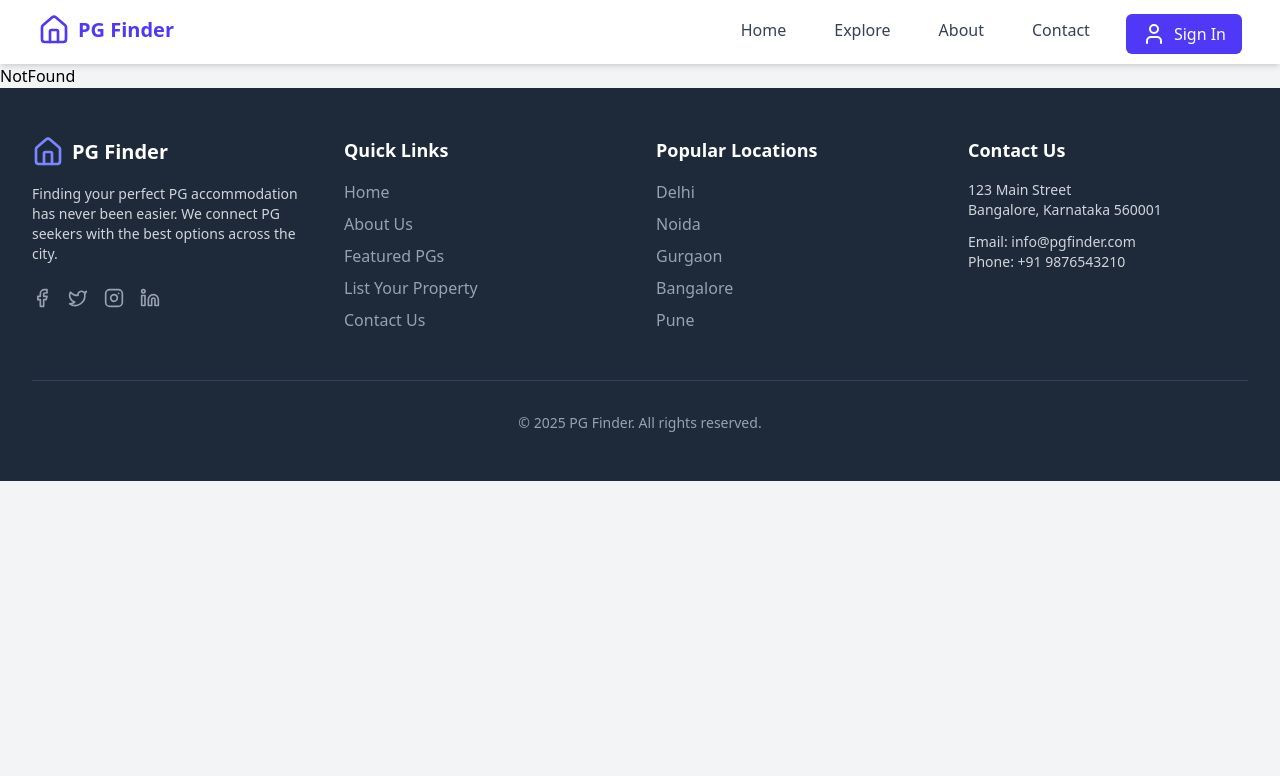
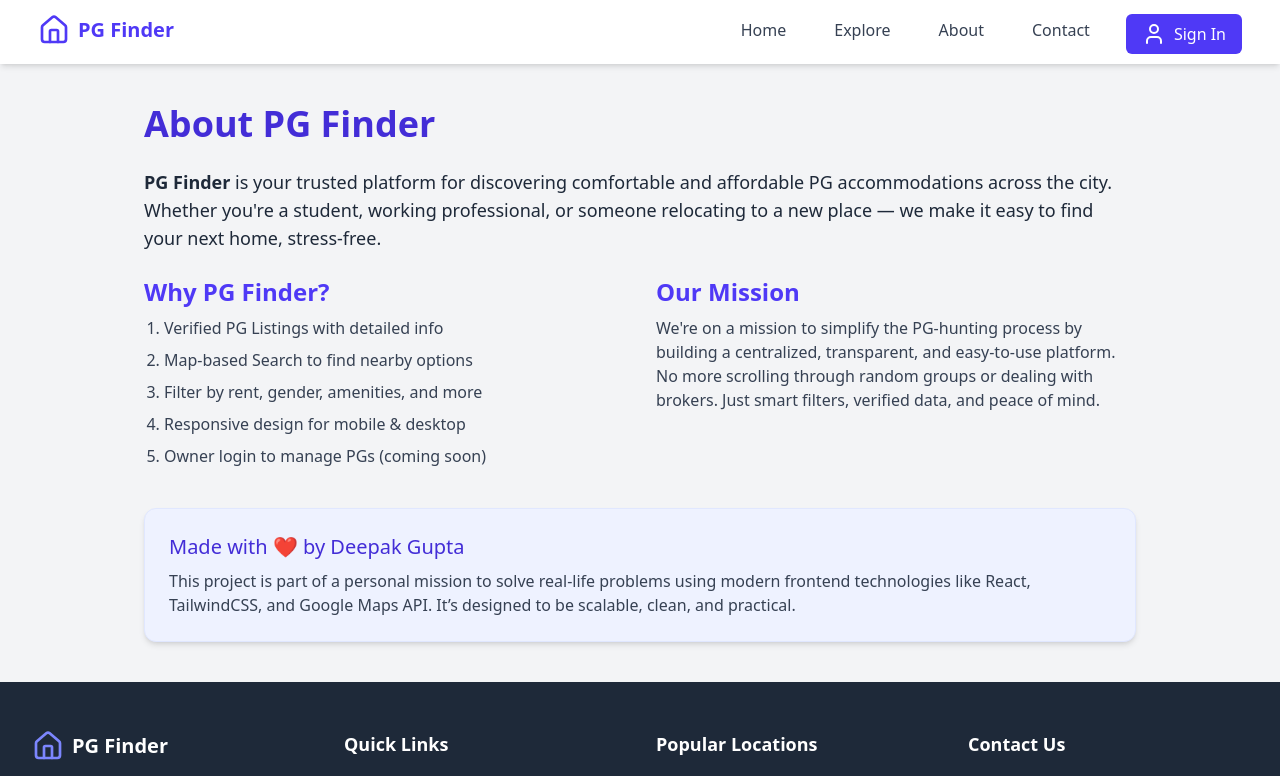
Before and after one commit to deepakguptabvp/pg-finder, a React (Vite) app: page /about in a window 1280 px wide. Shown: the top 776 px of the page. Built offline with nearby package versions, Linux system fonts and the light colour scheme.

Commit message:
Completed about component

```diff
--- a/package.json
+++ b/package.json
@@ -16,6 +16,7 @@
     "lucide-react": "^0.511.0",
     "react": "^19.1.0",
     "react-dom": "^19.1.0",
+    "react-hot-toast": "^2.5.2",
     "react-icons": "^5.5.0",
     "react-router": "^7.6.1",
     "tailwindcss": "^4.1.8"
--- a/src/App.jsx
+++ b/src/App.jsx
@@ -7,9 +7,12 @@ import Login from "./pages/Login";
 import NotFound from "./pages/NotFound";
 import MapView from "./components/MapView";
 import { useState } from "react";
+import About from "./pages/About";
+import Contact from "./pages/Contact";
 
 function App() {
-const [user, setUser] = useState(null);
+  const [user, setUser] = useState(null);
+
 
   return (
     <>
@@ -18,8 +21,8 @@ const [user, setUser] = useState(null);
           <Route path="/" element={<MainLayout />}>
             <Route path="/" element={<Home />}></Route>
             <Route path="/login" element={<Login setUser={setUser} />}></Route>
-            <Route path="/dashboard" element={<Dashboard />}></Route>
-            <Route path="/mapview" element={<MapView/>}></Route>
+            <Route path="/about" element={<About />}></Route>
+            <Route path="/contact" element={<Contact />}></Route>
             <Route path="*" element={<NotFound />}></Route>
           </Route>
         </Routes>
--- a/src/components/Header.jsx
+++ b/src/components/Header.jsx
@@ -1,19 +1,13 @@
-import { MenuIcon, XIcon, HomeIcon, UserIcon, User2Icon } from "lucide-react";
+import { MenuIcon, XIcon, HomeIcon, UserIcon } from "lucide-react";
 import { useState } from "react";
 import { Link } from "react-router";
 
 const Header = () => {
-  // let navigate = useNavigate();
-
   const [isMenuOpen, setIsMenuOpen] = useState(false);
 
   const toggleMobileMenu = () => {
     setIsMenuOpen(!isMenuOpen);
   };
-
-  // const handleLogin = () => {
-  //   navigate("/login");
-  // };
 
   return (
     <nav className="shadow-md sticky top-0 z-10 bg-white md:h-20 lg:h-16 h-13 p-1.5">
@@ -49,25 +43,29 @@ const Header = () => {
           >
             <div className="flex flex-col md:flex-row md:items-center gap-3 md:gap-6 p-4 md:p-0 text-md font-medium">
               <Link
-                to="/home"
+                to="/"
+                onClick={() => isMenuOpen && toggleMobileMenu()}
                 className="text-gray-700 hover:text-indigo-600 px-3 py-2"
               >
                 Home
               </Link>
               <Link
                 to="/explore"
+                onClick={() => isMenuOpen && toggleMobileMenu()}
                 className="text-gray-700 hover:text-indigo-600 px-3 py-2"
               >
                 Explore
               </Link>
               <Link
                 to="/about"
+                onClick={() => isMenuOpen && toggleMobileMenu()}
                 className="text-gray-700 hover:text-indigo-600 px-3 py-2"
               >
                 About
               </Link>
               <Link
                 to="/contact"
+                onClick={() => isMenuOpen && toggleMobileMenu()}
                 className="text-gray-700 hover:text-indigo-600 px-3 py-2"
               >
                 Contact
@@ -75,6 +73,7 @@ const Header = () => {
 
               <Link
                 to="/login"
+                onClick={() => isMenuOpen && toggleMobileMenu()}
                 className="w-full mt-2  bg-indigo-600 text-white px-4 py-2  rounded-md transition hover:bg-indigo-700 cursor-pointer"
               >
                 <div className="flex justify-center items-center">
--- a/src/layout/MainLayout.jsx
+++ b/src/layout/MainLayout.jsx
@@ -1,7 +1,8 @@
 import { Outlet } from "react-router";
-import Sidebar from "../components/Sidebar";
+// import Sidebar from "../components/Sidebar";
 import Header from "../components/Header";
 import Footer from "../components/Footer";
+import { Toaster } from "react-hot-toast";
 
 const MainLayout = () => {
   return (
@@ -16,6 +17,7 @@ const MainLayout = () => {
         <Header />
         {/* Child routes will be rendered here */}
         <main>
+          <Toaster position="top-center" reverseOrder={false} />
           <Outlet />
         </main>
         <Footer />
--- /dev/null
+++ b/src/pages/About.jsx
@@ -0,0 +1,42 @@
+import React from "react";
+
+const About = () => {
+  return (
+    <div className="max-w-5xl mx-auto px-4 py-10 text-gray-800">
+      <h1 className="text-4xl font-bold text-indigo-700 mb-6">About PG Finder</h1>
+
+      <p className="text-lg mb-6">
+        <strong>PG Finder</strong> is your trusted platform for discovering comfortable and affordable PG accommodations across the city. Whether you're a student, working professional, or someone relocating to a new place — we make it easy to find your next home, stress-free.
+      </p>
+
+      <div className="grid md:grid-cols-2 gap-8 mb-10">
+        <div>
+          <h2 className="text-2xl font-semibold mb-2 text-indigo-600">Why PG Finder?</h2>
+          <ul className="list-decimal  ml-5 space-y-2 text-gray-700">
+            <li>Verified PG Listings with detailed info</li>
+            <li>Map-based Search to find nearby options</li>
+            <li>Filter by rent, gender, amenities, and more</li>
+            <li>Responsive design for mobile & desktop</li>
+            <li>Owner login to manage PGs (coming soon)</li>
+          </ul>
+        </div>
+
+        <div>
+          <h2 className="text-2xl font-semibold mb-2 text-indigo-600">Our Mission</h2>
+          <p className="text-gray-700">
+            We're on a mission to simplify the PG-hunting process by building a centralized, transparent, and easy-to-use platform. No more scrolling through random groups or dealing with brokers. Just smart filters, verified data, and peace of mind.
+          </p>
+        </div>
+      </div>
+
+      <div className="bg-indigo-50 border border-indigo-100 p-6 rounded-xl shadow-md">
+        <h3 className="text-xl font-medium mb-2 text-indigo-700">Made with ❤️ by Deepak Gupta</h3>
+        <p className="text-gray-700">
+          This project is part of a personal mission to solve real-life problems using modern frontend technologies like React, TailwindCSS, and Google Maps API. It’s designed to be scalable, clean, and practical.
+        </p>
+      </div>
+    </div>
+  );
+};
+
+export default About;
--- a/src/pages/Login.jsx
+++ b/src/pages/Login.jsx
@@ -1,4 +1,5 @@
 import React, { useState } from "react";
+import toast, { ToastBar } from "react-hot-toast";
 
 const Login = () => {
   const [phoneNo, setPhoneNo] = useState("");
@@ -48,9 +49,12 @@ const Login = () => {
             />
           </div>
 
-          <button className="bg-indigo-600 hover:bg-indigo-700 py-2 mt-3 rounded-full dark:text-white cursor-pointer">
+          <button className="bg-indigo-600 hover:bg-indigo-700 py-2 mt-3 rounded-full dark:text-white cursor-pointer"
+          onClick={()=>toast.loading(" Otp sent")}
+          >
             Request Otp
           </button>
+
         </div>
       </div>
     </div>
```
Also changed, not shown: 1 other file (tests, documents, lock files or other folders).
